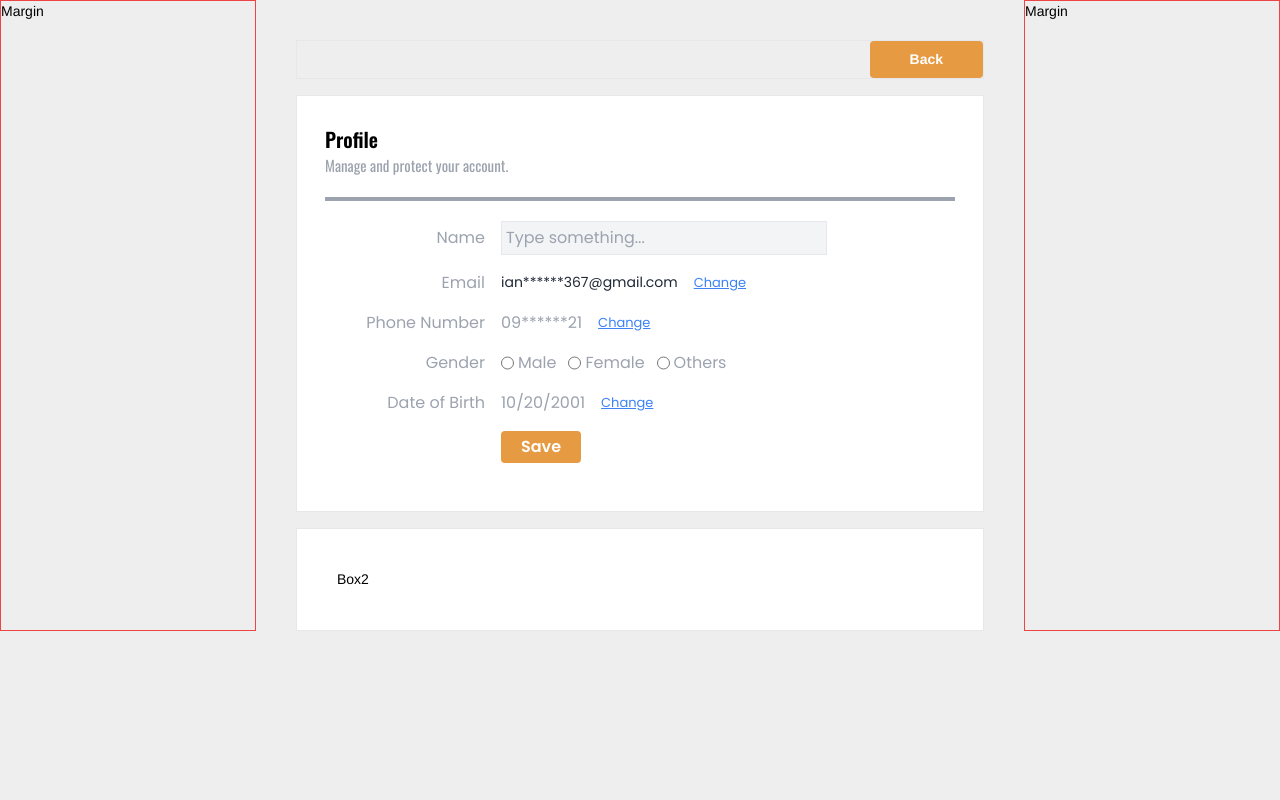
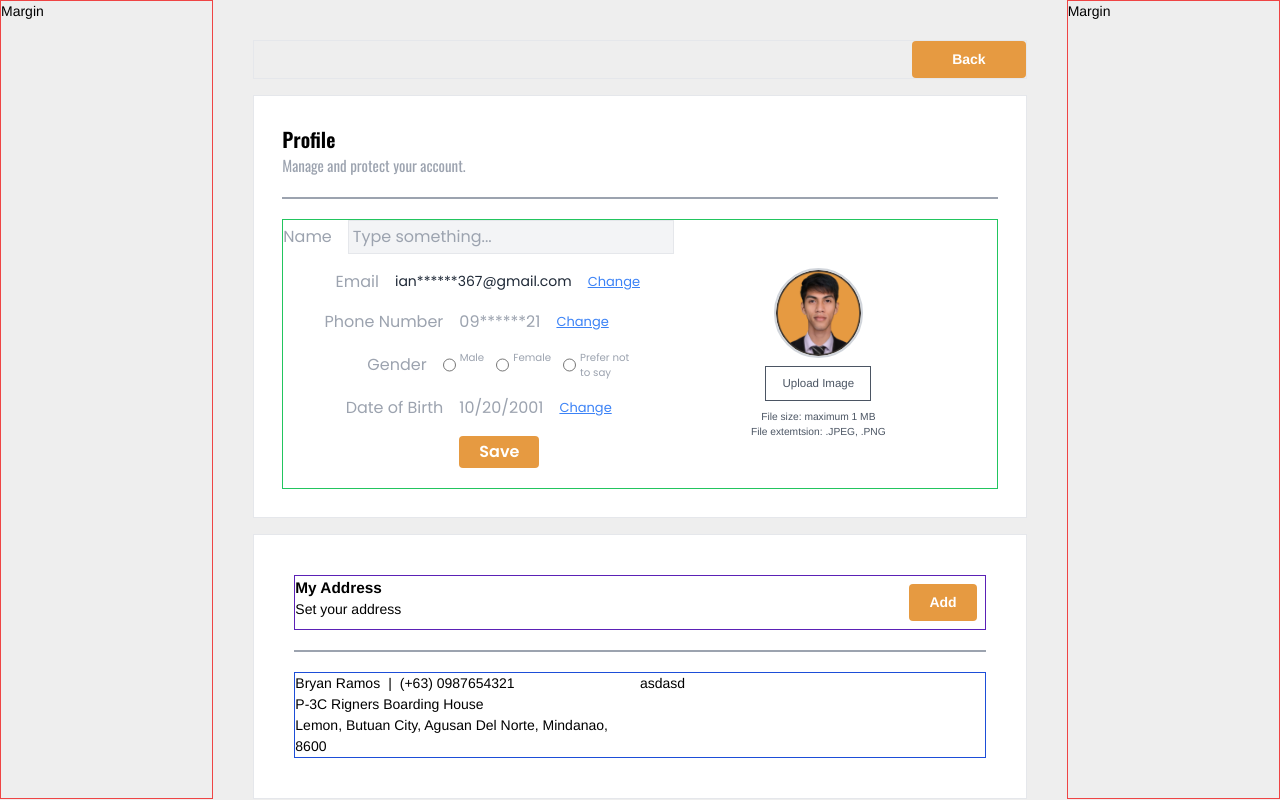
Before and after one commit to BryanIanRamos/Cake-Area, a React (Vite) app: page /Profile in a window 1280 px wide. Built offline with nearby package versions, Linux system fonts and the light colour scheme.

Commit message:
Adding Elements

```diff
--- a/src/components/Button.jsx
+++ b/src/components/Button.jsx
@@ -5,8 +5,8 @@ const Button = ({
   onClick,
   type = "button",
   disabled = false,
-  paddingX,
-  paddingY,
+  paddingX = "3",
+  paddingY = "1",
 }) => {
   return (
     <button
--- a/src/components/RadioOption.jsx
+++ b/src/components/RadioOption.jsx
@@ -8,7 +8,7 @@ function RadioOption({ options }) {
   };
 
   return (
-    <div className="flex gap-3">
+    <div className="flex gap-3 text-[0.8vw]">
       {options.map((option, index) => (
         <div key={index} className="flex gap-1">
           <input
--- a/src/pages/Profile.jsx
+++ b/src/pages/Profile.jsx
@@ -1,21 +1,33 @@
-import React from "react";
+import React, { useState } from "react";
 import Buttom from "../components/Button";
 import Button from "../components/Button";
 import HideContact from "../components/HideContact";
 import RadioOption from "../components/RadioOption";
 
+import DummyProfile from "../assets/Dummy_Profile.png";
+
+const handleImageUpload = (event) => {
+  const file = event.target.files[0];
+  if (file) {
+    const imageUrl = URL.createObjectURL(file);
+    setImage(imageUrl);
+  }
+};
+
 const Profile = () => {
-  const gender = ["Male", "Female", "Others"];
+  const [image, setImage] = useState(null);
+  const gender = ["Male", "Female", "Prefer not to say"];
+
   return (
-    <div className="grid grid-cols-5">
-      <div className="col-span-1 border border-red-500">Margin</div>
+    <div className="grid grid-cols-12">
+      <div className="col-span-2 border border-red-500">Margin</div>
       {/* Main Content  */}
-      <div className="col-span-3 bg-trinary flex flex-col gap-4 px-10 pt-10">
+      <div className="col-span-8 bg-trinary flex flex-col gap-4 px-10 pt-10">
         <div className="border flex justify-end">
           <Button label="Back" paddingX={10} paddingY={2} />
         </div>
-        <div className="border bg-white p-7">
-          <div className=" border-green-600 ">
+        <div className="border bg-white p-7 ">
+          <div className=" border-green-600">
             <div className="font-[oswald]">
               <div className="font-semibold text-[20px]">Profile</div>
               <div className="text-[15px] text-gray-400">
@@ -23,7 +35,8 @@ const Profile = () => {
               </div>
             </div>
             {/* Line  */}
-            <div className="border-2 border-gray-400 my-5"></div>
+            <div className="border border-gray-400 my-5"></div>
+            <div className="border border-green-500 grid grid-cols-2">
               <div className=" border-yellow-500 text-gray-400 font-[poppins] flex flex-col gap-4 text-[16px]">
                 <div className=" flex gap-4 items-center">
                   <p className="w-[160px]  text-end">Name</p>
@@ -71,11 +84,60 @@ const Profile = () => {
                   <Button label="Save" paddingX={5} paddingY={1} />
                 </div>
               </div>
+              <div className="flex flex-col items-center justify-center">
+                <img
+                  src={image || DummyProfile}
+                  alt="Profile"
+                  className="w-[7vw] rounded-full object-cover border-2 border-gray-300"
+                />
+                <label
+                  htmlFor="imageUpload"
+                  className="mt-2 px-4 py-2 text-[0.9vw] hover:bg-primary cursor-pointer hover:text-white text-gray-600 border border-gray-600"
+                >
+                  Upload Image
+                </label>
+                <input
+                  id="imageUpload"
+                  type="file"
+                  accept="image/*"
+                  onChange={handleImageUpload}
+                  className="hidden"
+                />
+                <div className="text-center text-gray-600 mt-2 text-[0.8vw]">
+                  <p>File size: maximum 1 MB</p>
+                  <p>File extemtsion: .JPEG, .PNG</p>
                 </div>
               </div>
-        <div className="border bg-white p-10">Box2</div>
             </div>
-      <div className="border border-red-500 col-span-1">Margin</div>
+          </div>
+        </div>
+        {/* Address  */}
+        <div className="border bg-white p-10">
+          <div className="border border-violet-800 grid grid-cols-2">
+            <div>
+              <h3 className="text-[1.2vw] font-semibold">My Address</h3>
+              <p className="">Set your address</p>
+            </div>
+            <div className="flex justify-end p-2">
+              <Button label="Add" paddingY="2" paddingX="5" />
+            </div>
+          </div>
+          <div className="border border-gray-400 my-5"></div>
+          <div className="border border-blue-700 grid grid-cols-2">
+            <div>
+              <div className="flex gap-2">
+                <h3>Bryan Ramos</h3>
+                <p>|</p>
+                <p>(+63) 0987654321</p>
+              </div>
+              <p>P-3C Rigners Boarding House</p>
+              <p>Lemon, Butuan City, Agusan Del Norte, Mindanao, 8600</p>
+            </div>
+            <div>asdasd</div>
+          </div>
+        </div>
+      </div>
+      <div className="border border-red-500 col-span-2">Margin</div>
     </div>
   );
 };
--- a/src/pages/test.jsx
+++ b/src/pages/test.jsx
@@ -1,36 +1,7 @@
 import React, { useState } from "react";
 
 const Test = () => {
-  const [isOpen, setIsOpen] = useState(false);
-
-  const openModal = () => setIsOpen(true);
-  const closeModal = () => setIsOpen(false);
-
-  return (
-    <div className="flex justify-center items-center h-screen">
-      <button
-        onClick={openModal}
-        className="px-4 py-2 bg-blue-500 text-white rounded-md hover:bg-blue-600"
-      >
-        Open Modal
-      </button>
-
-      {isOpen && (
-        <div className="fixed inset-0 bg-black bg-opacity-50 flex justify-center items-center">
-          <div className="bg-white rounded-lg p-6 w-80 shadow-lg">
-            <h2 className="text-xl font-semibold mb-4">Modal Title</h2>
-            <p className="text-gray-600 mb-4">This is a simple popup modal.</p>
-            <button
-              onClick={closeModal}
-              className="px-4 py-2 bg-red-500 text-white rounded-md hover:bg-red-600"
-            >
-              Close
-            </button>
-          </div>
-        </div>
-      )}
-    </div>
-  );
+  return <div className="flex justify-center items-center h-screen">test</div>;
 };
 
 export default Test;
```
Lines whose indentation alone changed are shown as unchanged.
